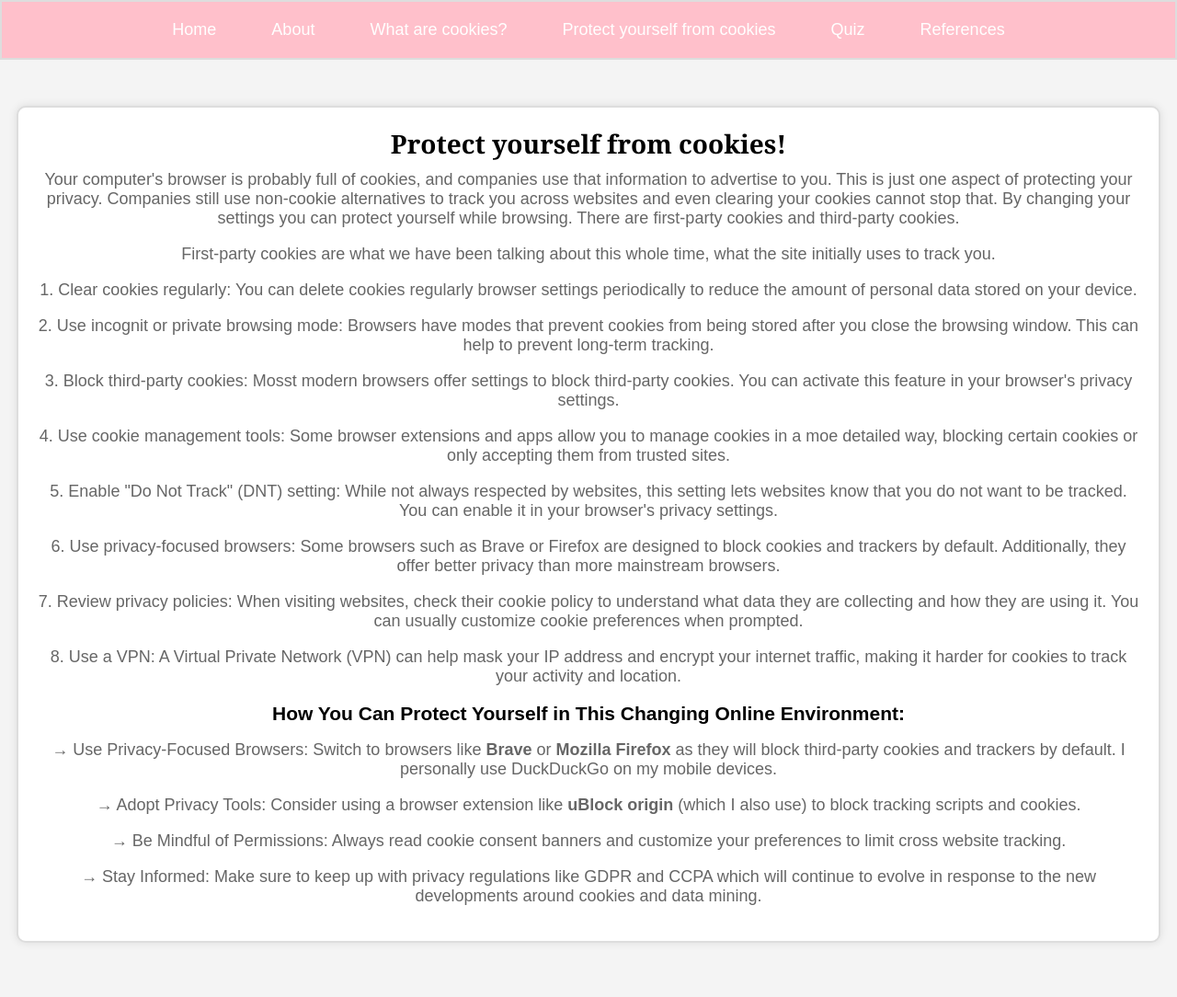
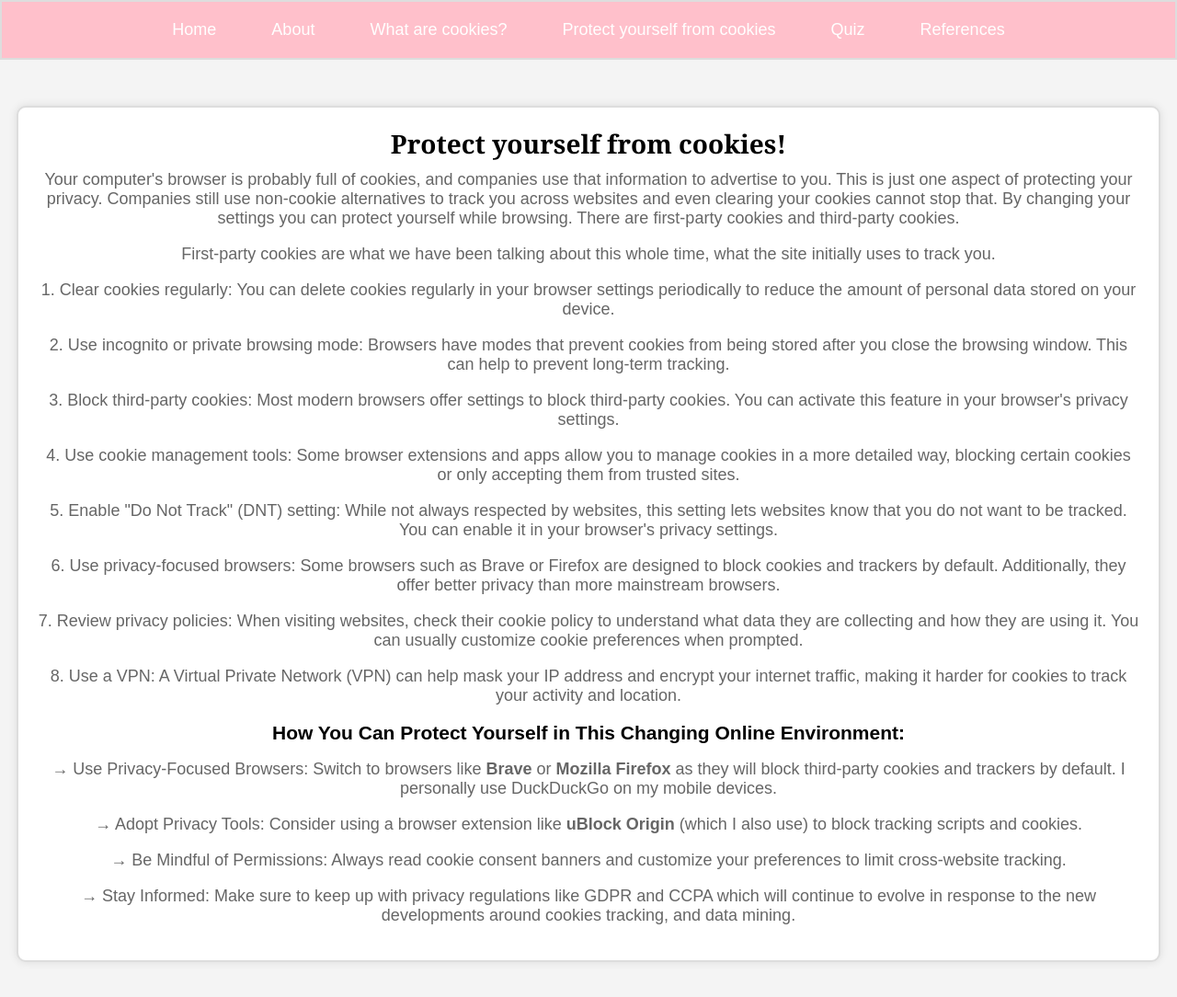
Before and after one commit to geekygabby/tunacat.github.io, a plain HTML site: page feedurcat.html in a window 1280 px wide. Shown: the whole page at 92% size. Drawn offline with Linux system fonts and the light colour scheme.

Commit message:
Update feedurcat.html

```diff
--- a/feedurcat.html
+++ b/feedurcat.html
@@ -30,19 +30,19 @@
         <h1>Protect yourself from cookies!</h1>
         <p>Your computer's browser is probably full of cookies, and companies use that information to advertise to you. This is just one aspect of protecting your privacy. Companies still use non-cookie alternatives to track you across websites and even clearing your cookies cannot stop that. By changing your settings you can protect yourself while browsing. There are first-party cookies and third-party cookies.</p>
         <p>First-party cookies are what we have been talking about this whole time, what the site initially uses to track you.</p>
-        <p> 1. Clear cookies regularly: You can delete cookies regularly browser settings periodically to reduce the amount of personal data stored on your device.</p>
-        <p> 2. Use incognit or private browsing mode: Browsers have modes that prevent cookies from being stored after you close the browsing window. This can help to prevent long-term tracking.</p>
-        <p> 3. Block third-party cookies: Mosst modern browsers offer settings to block third-party cookies. You can activate this feature in your browser's privacy settings. </p>
-        <p> 4. Use cookie management tools: Some browser extensions and apps allow you to manage cookies in a moe detailed way, blocking certain cookies or only accepting them from trusted sites. </p>
+        <p> 1. Clear cookies regularly: You can delete cookies regularly in your browser settings periodically to reduce the amount of personal data stored on your device.</p>
+        <p> 2. Use incognito or private browsing mode: Browsers have modes that prevent cookies from being stored after you close the browsing window. This can help to prevent long-term tracking.</p>
+        <p> 3. Block third-party cookies: Most modern browsers offer settings to block third-party cookies. You can activate this feature in your browser's privacy settings. </p>
+        <p> 4. Use cookie management tools: Some browser extensions and apps allow you to manage cookies in a more detailed way, blocking certain cookies or only accepting them from trusted sites. </p>
         <p> 5. Enable "Do Not Track" (DNT) setting: While not always respected by websites, this setting lets websites know that you do not want to be tracked. You can enable it in your browser's privacy settings. </p>
         <p> 6. Use privacy-focused browsers: Some browsers such as Brave or Firefox are designed to block cookies and trackers by default. Additionally, they offer better privacy than more mainstream browsers. </p>
         <p> 7. Review privacy policies: When visiting websites, check their cookie policy to understand what data they are collecting and how they are using it. You can usually customize cookie preferences when prompted. </p>
         <p> 8. Use a VPN: A Virtual Private Network (VPN) can help mask your IP address and encrypt your internet traffic, making it harder for cookies to track your activity and location. </p>
         <h2> How You Can Protect Yourself in This Changing Online Environment: </h2>
         <p> → Use Privacy-Focused Browsers: Switch to browsers like <strong>Brave</strong> or <strong>Mozilla Firefox</strong> as they will block third-party cookies and trackers by default. I personally use DuckDuckGo on my mobile devices. </p>
-        <p> → Adopt Privacy Tools: Consider using a browser extension like <strong>uBlock origin</strong> (which I also use) to block tracking scripts and cookies. </p>
-        <p> → Be Mindful of Permissions: Always read cookie consent banners and customize your preferences to limit cross website tracking. </p>
-        <p> → Stay Informed: Make sure to keep up with privacy regulations like GDPR and CCPA which will continue to evolve in response to the new developments around cookies and data mining. </p>
+        <p> → Adopt Privacy Tools: Consider using a browser extension like <strong>uBlock Origin</strong> (which I also use) to block tracking scripts and cookies. </p>
+        <p> → Be Mindful of Permissions: Always read cookie consent banners and customize your preferences to limit cross-website tracking. </p>
+        <p> → Stay Informed: Make sure to keep up with privacy regulations like GDPR and CCPA which will continue to evolve in response to the new developments around cookies tracking, and data mining. </p>
     </div>
 </body>
 </html>
```
